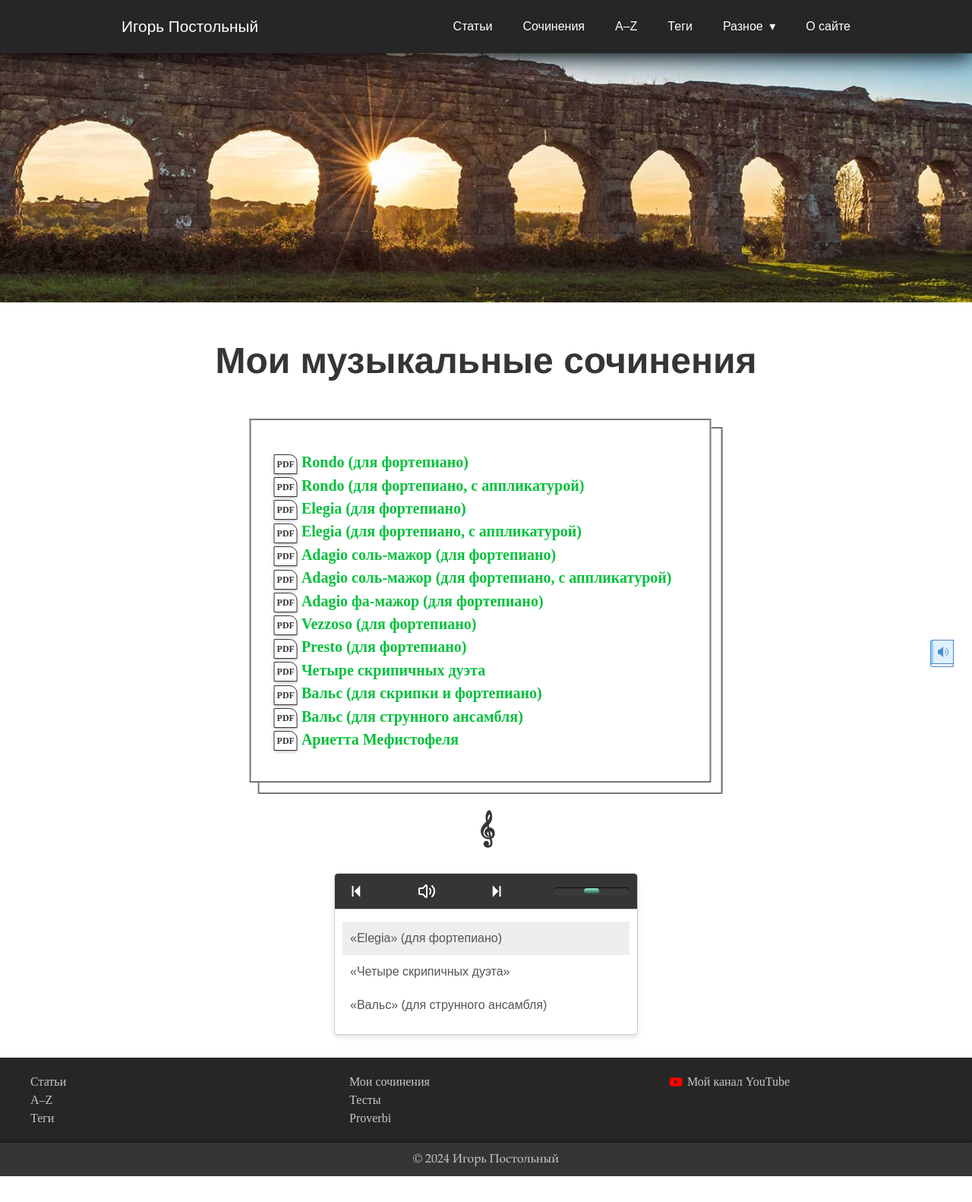
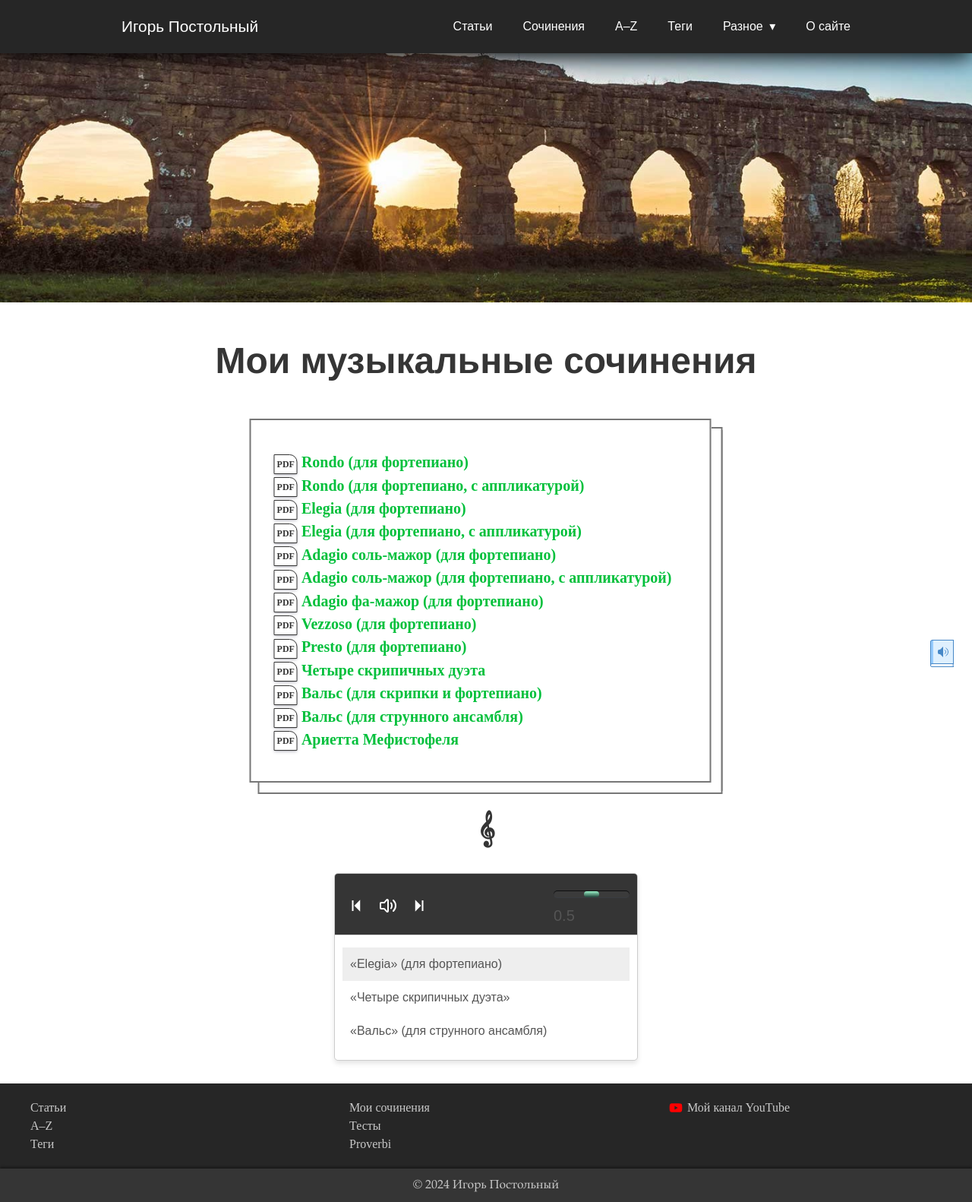
Before and after one commit to postolny/postolny.github.io, a Jekyll site: the page built from _pages/musica.html, in a window 1280 px wide. Shown: the whole page at 76% size. Built offline with Jekyll 4.4.1, drawn with Linux system fonts in a browser that asks for light colours; before the commit the page ends 1548 px from its top, so only the background shows below that.

Commit message:
Add files via upload

```diff
--- a/_includes/audio.html
+++ b/_includes/audio.html
@@ -2,10 +2,15 @@
 <div id="player-container">
   <div id="audio-player">
     <div id="player-controls">
+      <div class="buttons">
       <button id="prev"><svg xmlns="http://www.w3.org/2000/svg" width="24" height="24" viewBox="0 0 24 24"><path fill="currentColor" d="M17.25 4.336v15.328L9.586 12zM8.5 5v14h-2V5z" /></svg></button>
       <button id="play-pause"><svg id="play-icon" xmlns="http://www.w3.org/2000/svg" width="24" height="24" viewBox="0 0 24 24"><path fill="none" stroke="currentColor" stroke-linecap="round" stroke-linejoin="round" stroke-width="2" d="M2 14.959V9.04C2 8.466 2.448 8 3 8h3.586a.98.98 0 0 0 .707-.305l3-3.388c.63-.656 1.707-.191 1.707.736v13.914c0 .934-1.09 1.395-1.716.726l-2.99-3.369A.98.98 0 0 0 6.578 16H3c-.552 0-1-.466-1-1.041M16 8.5c1.333 1.778 1.333 5.222 0 7M19 5c3.988 3.808 4.012 10.217 0 14" /></svg><svg id="pause-icon" style="display:none;" xmlns="http://www.w3.org/2000/svg" width="24" height="24" viewBox="0 0 24 24"><path fill="currentColor" d="M12 3a9 9 0 1 0 0 18a9 9 0 0 0 0-18M1 12C1 5.925 5.925 1 12 1s11 4.925 11 11s-4.925 11-11 11S1 18.075 1 12" /><path fill="currentColor" d="M8 8h8v8H8z" /></svg></button>
       <button id="next"><svg xmlns="http://www.w3.org/2000/svg" width="24" height="24" viewBox="0 0 24 24"><path fill="currentColor" d="M6.75 4.336L14.414 12L6.75 19.664zM17.5 5v14h-2V5z" /></svg></button>
+      </div>
+      <div class="slider-wrapper">
       <input type="range" id="volume-control" min="0" max="1" step="0.1" value="0.5">
+      <div class="value"></div>
+      </div>
     </div>
     <div id="playlist-container">
       <ul id="playlist">
```
